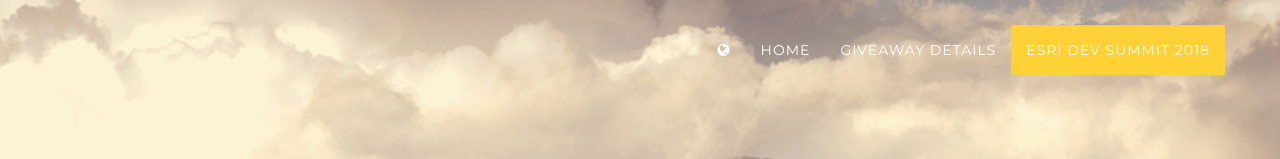
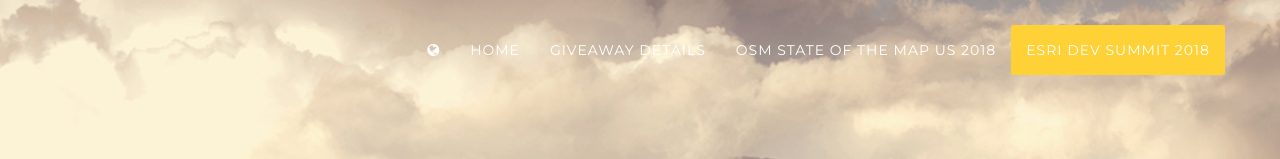
Before and after one commit to TheSpatialCommunity/TheSpatialCommunity.github.io, a website: page giveaways.html in a window 1280 px wide. Shown: the top 159 px of the page. Drawn offline with nearby package versions, Linux system fonts and the light colour scheme; a web font is replaced by a local one.

Commit message:
added li item for sotm

```diff
--- a/giveaways.html
+++ b/giveaways.html
@@ -57,6 +57,9 @@
                     </li>
                     <li>
                         <a class="page-scroll" href="#Giveaway_details">Giveaway Details</a>
+                    </li>
+                    <li>
+                        <a class="page-scroll" href="#event2018_2">OSM State of the Map US 2018</a>
                     </li>
                     <li>
                         <a class="page-scroll" href="#event2018_1">Esri Dev Summit 2018</a>
```
